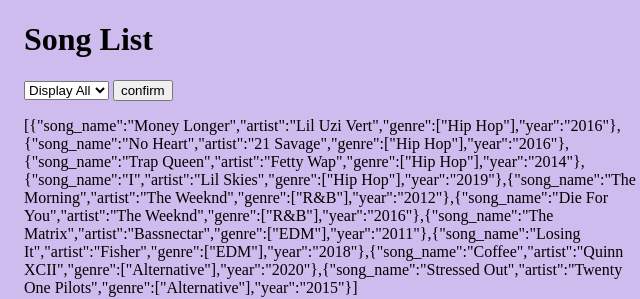
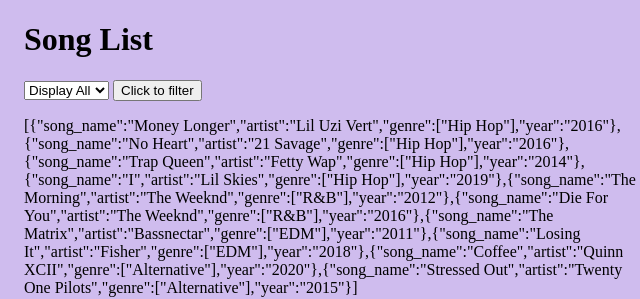
Before and after one commit to Evan1oconto/Web-programming-class, a plain HTML site: page hw9/index.html in a window 1280 px wide. Shown: the top 299 px of the page, 306-946 px from the left. Drawn offline with nearby package versions, Linux system fonts and the light colour scheme.

Commit message:
Add files via upload

```diff
--- a/hw9/index.html
+++ b/hw9/index.html
@@ -29,7 +29,7 @@
             <option value="Alternative" name="Alternative">Alternative</option>
         </select>
 
-        <input type="button" value="confirm" id="button" onclick="update(display_genre.value)">
+        <input type="button" value="Click to filter" id="button" onclick="update(display_genre.value)">
     </form>
 
 
```
